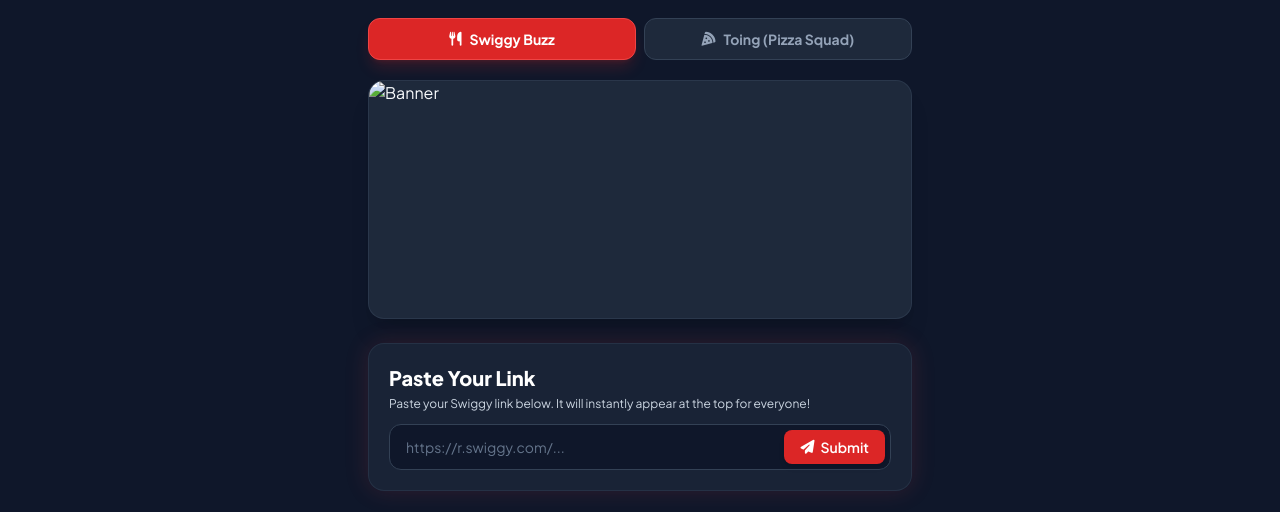
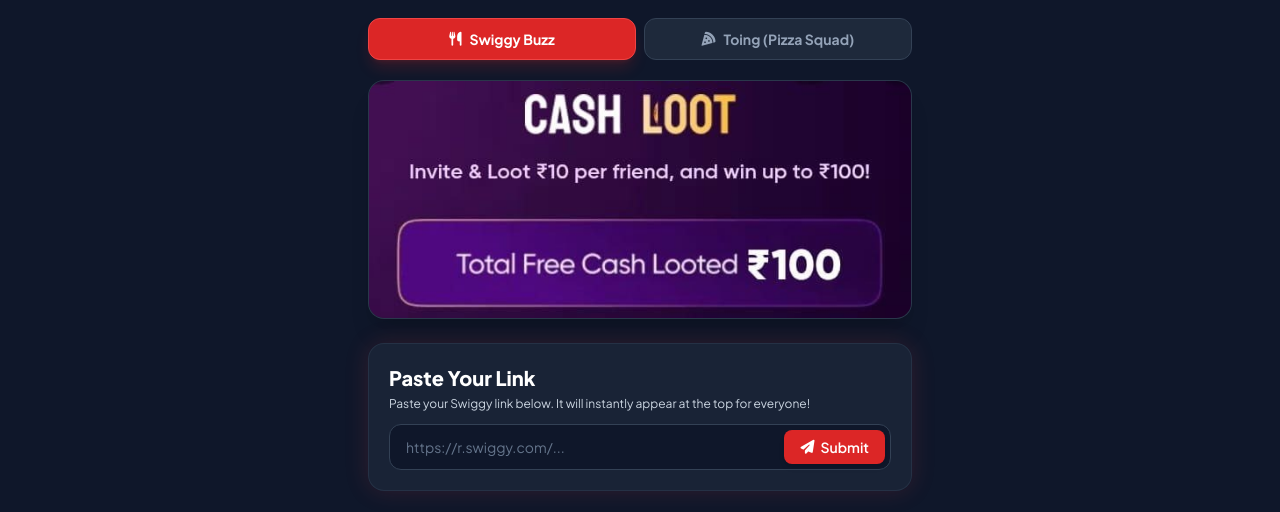
Before and after one commit to rkg26176/gbx-swiggy-buzz, a plain HTML site: page index.html in a window 1280 px wide. Shown: the part 73-585 px from the top of the page. Drawn offline with nearby package versions, Linux system fonts and the light colour scheme; no server answers.

Commit message:
index.html

```diff
--- a/index.html
+++ b/index.html
@@ -166,7 +166,7 @@
             activeListeners.push(linksRef);
 
             if(platform === 'swiggy') {
-                bannerImg.src = "Screenshot_2026-08-01-11-59-57-58_fcda2657b11af9cf0a49a9d2ac2c6d74.jpg";
+                bannerImg.src = "IMG_20261002_113121_148.jpg";
                 headerSubtitle.textContent = "Swiggy Buzz";
                 inputDesc.textContent = "Paste your Swiggy link below. It will instantly appear at the top for everyone!";
                 swiggyTab.className = "py-2.5 px-4 rounded-xl font-bold text-xs sm:text-sm flex items-center justify-center gap-2 transition bg-red-600 text-white shadow-lg shadow-red-600/20 border border-red-500";
```
